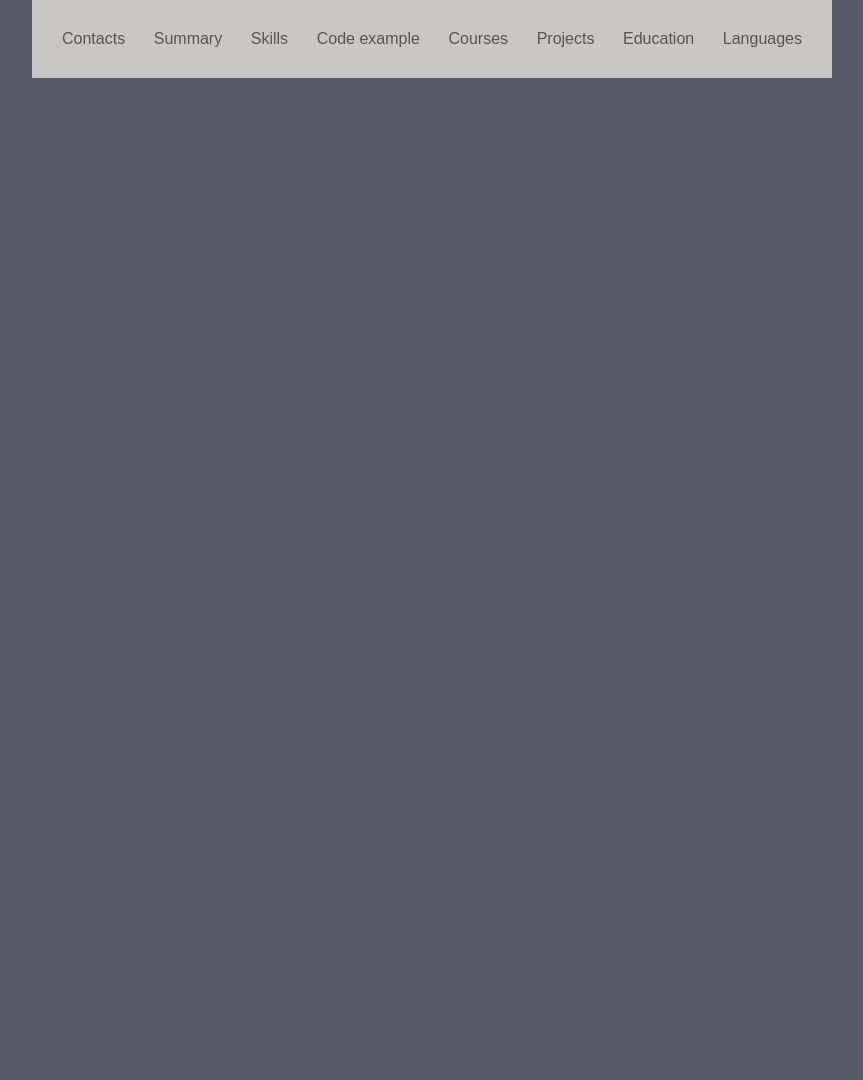
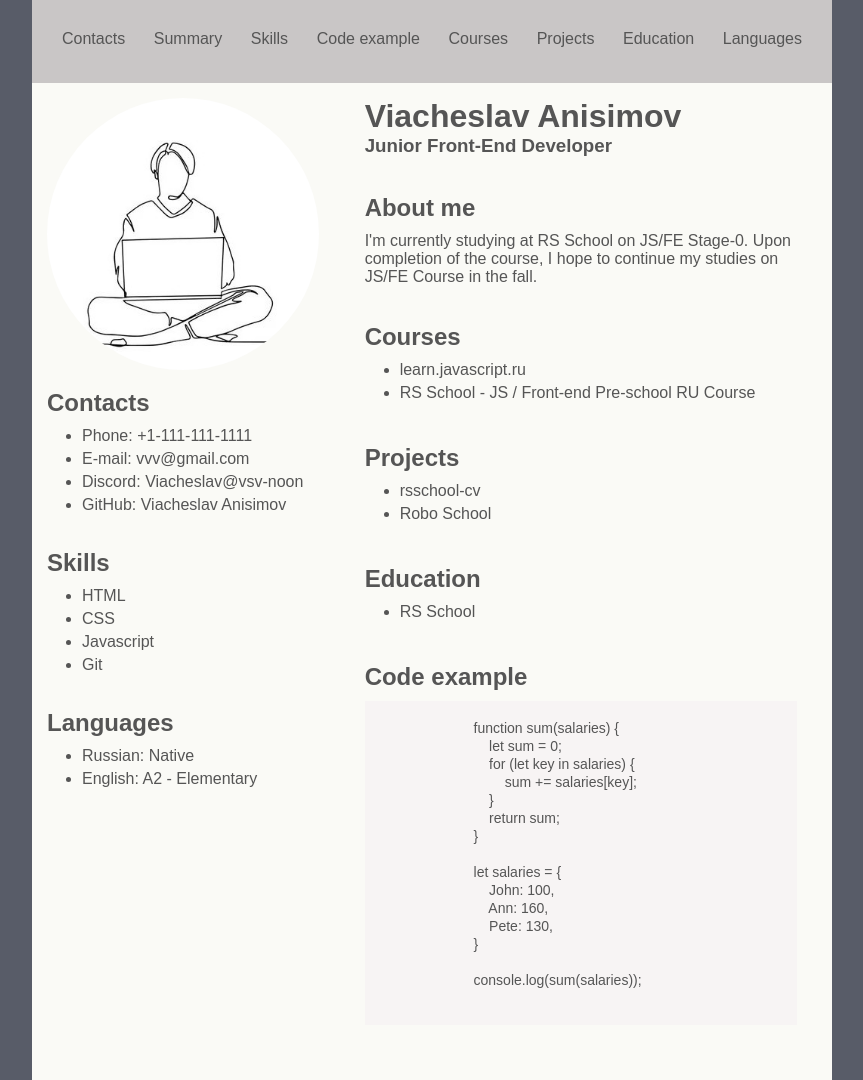
Before and after one commit to vsv-noon/rsschool-cv, a plain HTML site: page index.html in a window 1280 px wide. Shown: the whole page, without its empty margins (208-1071 px from the left). Before the commit the page ends 800 px from the top, so only its background shows below. Drawn offline with Linux system fonts and the light colour scheme.

Commit message:
feat: add main

```diff
--- a/index.html
+++ b/index.html
@@ -22,6 +22,131 @@
           </ul>
         </nav>
       </header>
+      <main class="main">
+        <div class="left-column">
+          <div class="avatar-box">
+            <img class="avatar" src="./avatar.jpg" alt="avatar">
+          </div>
+          <div class="contacts">
+            <h2 id="contacts">Contacts</h2>
+            <ul class="ul">
+              <li>
+                Phone:
+                <a href="tel:+11111111111">+1&#8209;111&#8209;111&#8209;1111</a>
+              </li>
+              <li>E-mail: <a href="mailto:vvv@gmail.com">vvv@gmail.com</a></li>
+              <li>Discord: Viacheslav@vsv-noon</li>
+              <li>
+                GitHub:
+                <a href="https://github.com/vsv-noon" target="_blank"
+                  >Viacheslav Anisimov</a
+                >
+              </li>
+            </ul>
+          </div>
+          <div class="skills">
+            <h2 id="skills">Skills</h2>
+            <ul class="ul">
+              <li>HTML</li>
+              <li>CSS</li>
+              <li>Javascript</li>
+              <li>Git</li>
+            </ul>
+          </div>
+          <div class="languages">
+            <h2 id="languages">Languages</h2>
+            <ul class="ul">
+              <li>Russian: Native</li>
+              <li>English: A2 - Elementary</li>
+            </ul>
+          </div>
+        </div>
+        <div class="right-column">
+          <div>
+            <h1>Viacheslav Anisimov</h1>
+            <h3>Junior Front-End Developer</h3>
+          </div>
+
+          <div class="summary">
+            <h2 id="summary">About me</h2>
+            <p>
+              I'm currently studying at RS School on JS/FE Stage-0. Upon
+              completion of the course, I hope to continue my studies on JS/FE
+              Course in the fall.
+            </p>
+          </div>
+          <div class="courses">
+            <h2 id="courses">Courses</h2>
+            <ul class="ul">
+              <li>
+                <a href="http://learn.javascript.ru/" target="_blank"
+                  >learn.javascript.ru</a
+                >
+              </li>
+              <li>
+                <a
+                  href="https://rs.school/courses/javascript-preschool-ru"
+                  target="_blank"
+                  >RS School - JS / Front-end Pre-school RU Course</a
+                >
+              </li>
+            </ul>
+          </div>
+          <div class="projects">
+            <h2 id="projects">Projects</h2>
+            <ul class="ul">
+              <li>
+                <a
+                  href="https://vsv-noon.github.io/rsschool-cv/"
+                  target="_blank"
+                  >rsschool-cv</a
+                >
+              </li>
+              <li>
+                <a
+                  href="https://vsv-noon.github.io/robo-school/"
+                  target="_blank"
+                  >Robo School</a
+                >
+              </li>
+            </ul>
+          </div>
+          <div class="education">
+            <h2 id="education">Education</h2>
+            <ul class="ul">
+              <li>
+                <a
+                  href="https://rs.school/courses/javascript-ru"
+                  target="_blank"
+                  >RS School</a
+                >
+              </li>
+            </ul>
+          </div>
+          <div class="cod">
+            <h2 id="code">Code example</h2>
+            <pre>
+                        <code class="prettyprint">
+                            function sum(salaries) {
+                                let sum = 0;
+                                for (let key in salaries) {
+                                    sum += salaries[key];
+                                }
+                                return sum;
+                            }
+
+                            let salaries = {
+                                John: 100,
+                                Ann: 160,
+                                Pete: 130,
+                            }
+
+                            console.log(sum(salaries));
+                        </code>
+                    </pre>
+          </div>
+        </div>
+      </main>
     </div>
   </body>
 </html>
--- a/style.css
+++ b/style.css
@@ -15,6 +15,7 @@ body {
 .container {
   margin: 0 auto;
   max-width: 800px;
+  height: 1080px;
   background: rgb(250, 250, 246);
 }
 
@@ -54,3 +55,57 @@ a:hover {
   justify-content: space-between;
   list-style: none;
 }
+
+.main {
+  display: flex;
+  height: 90%;
+}
+
+.left-column {
+  width: 330px;
+}
+
+.avatar {
+  width: 95%;
+  padding: 15px 15px;
+  align-items: center;
+  border-radius: 50%;
+}
+
+.contacts {
+  padding-left: 15px;
+  margin-bottom: 30px;
+
+}
+
+li {
+  padding-bottom: 5px;
+}
+
+.skills {
+  padding-left: 15px;
+  margin-bottom: 30px;
+}
+
+.languages {
+  padding-left: 15px;
+}
+
+.right-column {
+  display: flex;
+  flex-direction: column;
+  justify-content: space-between;
+  padding-left: 15px;
+  padding-right: 15px;
+  width: 500px;
+}
+
+pre {
+  background: rgb(247, 244, 244);
+  margin-right: 20px;
+  margin-bottom: 30px;
+}
+
+code {
+  font-size: 14px;
+}
```
Also changed, not shown: avatar.jpg (added).
